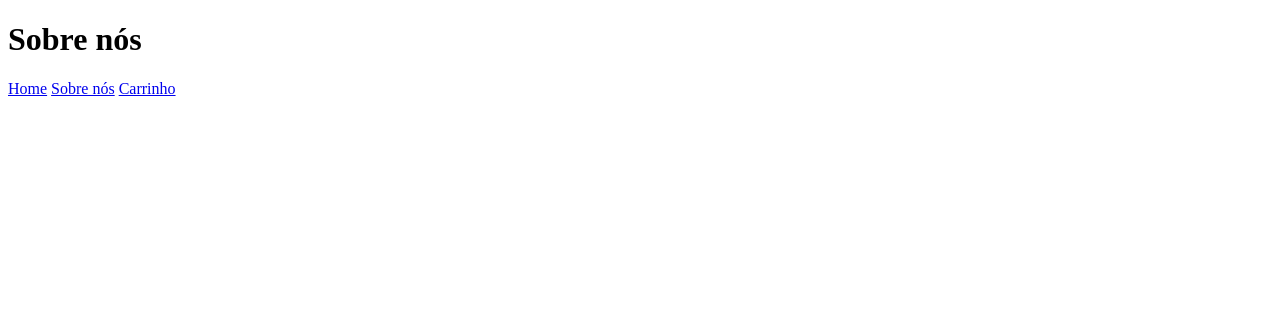
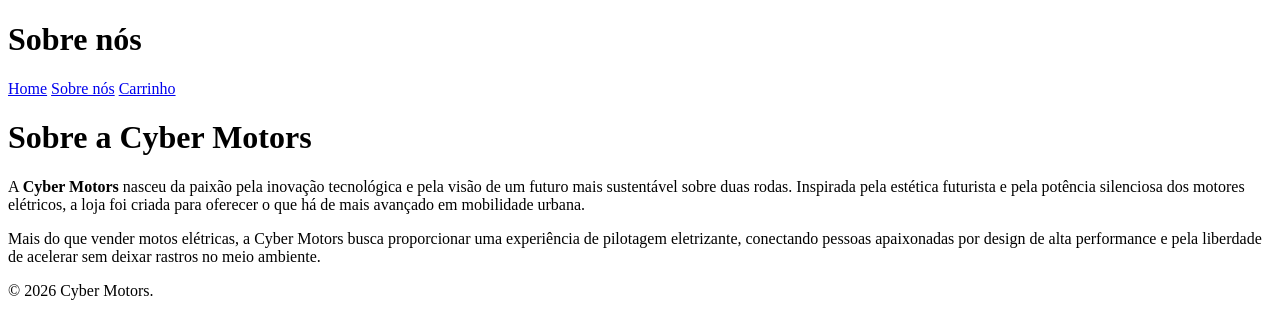
Before and after one commit to MariaEduardasgs14/checkpoint-3-webdev-1ESPH, a plain HTML site: page pages/sobre.html in a window 1280 px wide. Drawn offline with Linux system fonts and the light colour scheme.

Commit message:
Continuação do  html do sobre

```diff
--- a/pages/sobre.html
+++ b/pages/sobre.html
@@ -19,3 +19,26 @@
             <a href="loja.html">Carrinho</a>
         </nav>
     </header>
+      <main class="historia">
+        <h1>Sobre a Cyber Motors</h1>
+        <p>
+            A <strong>Cyber Motors</strong> nasceu da paixão pela inovação tecnológica e pela
+            visão de um futuro mais sustentável sobre duas rodas. Inspirada pela estética
+            futurista e pela potência silenciosa dos motores elétricos, a loja foi criada
+            para oferecer o que há de mais avançado em mobilidade urbana.
+        </p>
+        <p>
+            Mais do que vender motos elétricas, a Cyber Motors busca proporcionar uma
+            experiência de pilotagem eletrizante, conectando pessoas apaixonadas por
+            design de alta performance e pela liberdade de acelerar sem deixar rastros
+            no meio ambiente.
+        </p>
+    </main>
+
+    <footer>
+        <p>&copy; 2026 Cyber Motors.</p>
+    </footer>
+</body>
+<script src="../src/js/script.js"></script>
+
+</html>
```
